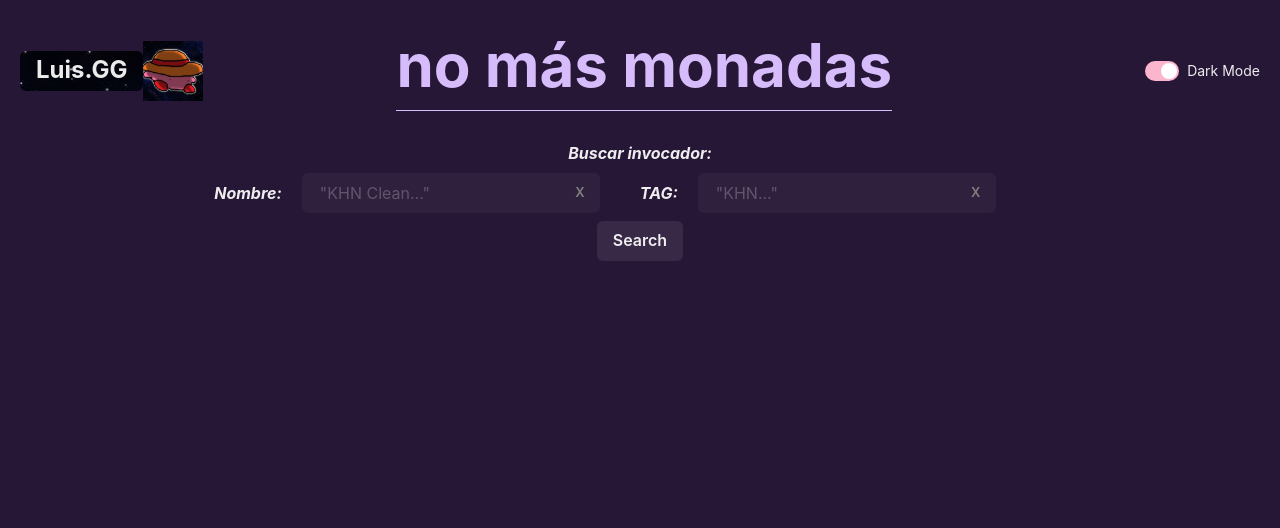
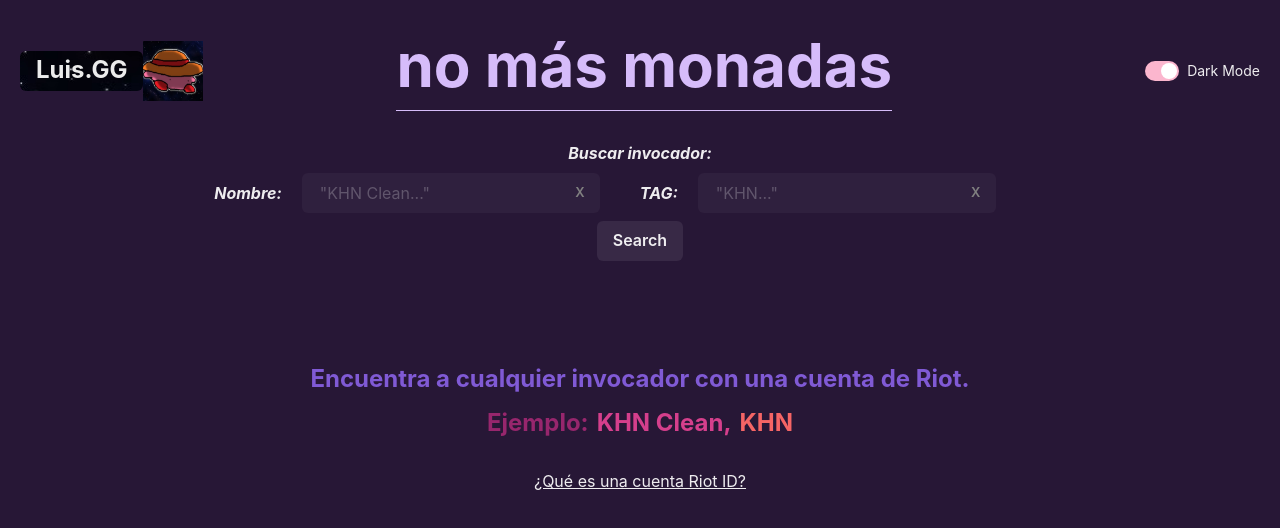
Before and after one commit to HippoBoi/luisgg, a Vue app: page / in a window 1280 px wide. Shown: the top 528 px of the page. Built offline with nearby package versions, Linux system fonts and the light colour scheme.

Commit message:
stylized default page UI

```diff
--- /dev/null
+++ b/src/DefaultPage.tsx
@@ -0,0 +1,32 @@
+import { Center, HStack, Text, VStack } from "@chakra-ui/react";
+// Busca un invocador de cualquier región introduciendo su nombre de invocador y Riot ID.
+function DefaultPage() {
+    return(
+        <Center marginY={"100px"}>
+            <VStack>
+            <Text as={"b"} fontSize={"2xl"} color={"purple.500"}>
+                Encuentra a cualquier invocador con una cuenta de Riot.
+            </Text>
+            <HStack marginBottom={"20px"}>
+            <Text as={"b"} fontSize={"2xl"} color={"pink.700"}>
+                Ejemplo:
+            </Text>
+            <Text as={"b"} fontSize={"2xl"} color={"pink.500"}>
+            KHN Clean,
+            </Text>
+            <Text as={"b"} fontSize={"2xl"} color={"red.400"}>
+                KHN
+            </Text>
+            </HStack>
+            <Text
+                as={"button"}
+                textDecoration="underline"
+                _hover={{ color: "purple.600" }}>
+                ¿Qué es una cuenta Riot ID?
+            </Text>
+            </VStack>
+        </Center>
+    );
+}
+
+export default DefaultPage;
--- a/src/HomePage.tsx
+++ /dev/null
@@ -1,13 +0,0 @@
-import { Text, VStack } from "@chakra-ui/react";
-// Busca un invocador de cualquier región introduciendo su nombre de invocador y Riot ID.
-function App() {
-    return(
-        <VStack marginY={"60px"}>
-            <Text as={"b"} fontSize={"2xl"}>
-
-            </Text>
-        </VStack>
-    );
-}
-
-export default App;
--- a/src/routes.tsx
+++ b/src/routes.tsx
@@ -1,7 +1,7 @@
 import { createBrowserRouter } from "react-router-dom";
 //import MatchPage from "./components/MatchAnalysis/MatchPage";
 import Layout from "./Layout";
-import HomePage from "./HomePage";
+import DefaultPage from "./DefaultPage";
 import SummonerInfo from "./components/Summoners/SummonerInfo";
 import MatchPage from "./components/Matches/MatchPage";
 
@@ -10,7 +10,7 @@ const router = createBrowserRouter([
         path: "/",
         element: <Layout />,
         children: [
-            { path: "", element: <HomePage /> },
+            { path: "", element: <DefaultPage /> },
             {
                 path: "summoner/:gameName/:tag",
                 element: <SummonerInfo />
```
